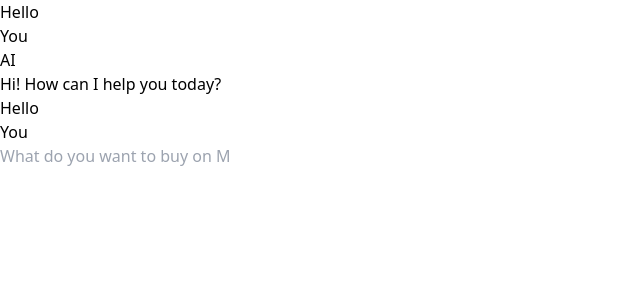
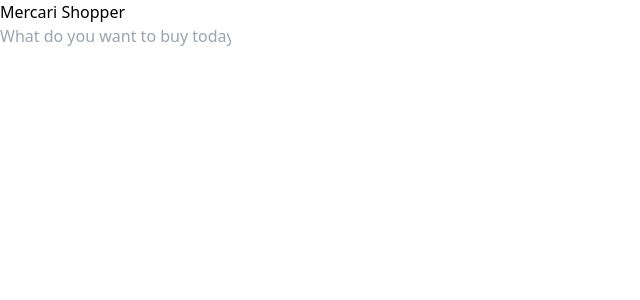
Before and after one commit to wailinkyaww/mercari-client, a Next.js app: page / in a window 1280 px wide. Shown: the top 300 px of the page, without its empty margins (0-640 px from the left). Built offline with nearby package versions, Linux system fonts and the light colour scheme.

Commit message:
added empty page

```diff
--- a/src/app/page.tsx
+++ b/src/app/page.tsx
@@ -1,5 +1,6 @@
 'use client'
 
+import { twMerge } from 'tailwind-merge'
 import { useCallback, useState } from 'react'
 import { Message } from '@/components/message'
 import { ChatInput } from '@/components/chat-input'
@@ -8,11 +9,7 @@
 import { type TMessage } from '@/services/search.service'
 
 export default function Home() {
-  const [messages, setMessages] = useState<TMessage[]>([
-    { role: 'user', content: 'Hello' },
-    { role: 'assistant', content: 'Hi! How can I help you today?' },
-    { role: 'user', content: 'Hello' },
-  ])
+  const [messages, setMessages] = useState<TMessage[]>([])
 
   const updateLastMessage = useCallback(
     (chunk: string) => {
@@ -44,13 +41,26 @@
 
   return (
     // height calculation - full screen height minus margin on top and bottom
-    <div className='flex flex-col max-w-2xl md:mx-auto m-4 h-[calc(100vh-2rem)] justify-between'>
+    <div
+      className={twMerge(
+        'flex flex-col max-w-2xl md:mx-auto m-4 h-[calc(100vh-2rem)] justify-between',
+        messages.length === 0 && 'justify-center',
+      )}
+    >
       <div className='flex flex-col gap-4 '>
         {messages.map((message, index) => {
           return <Message key={index} message={message} />
         })}
       </div>
 
+      {messages.length === 0 && (
+        <div className='mb-10'>
+          <h2 className='text-3xl font-bold text-center text-[#6778f5]'>
+            Mercari Shopper
+          </h2>
+        </div>
+      )}
+
       <ChatInput onSubmit={onUserMessageSubmit} />
     </div>
   )
--- a/src/components/chat-input.tsx
+++ b/src/components/chat-input.tsx
@@ -8,8 +8,8 @@
     <input
       ref={textInputRef}
       type='text'
-      className='border border-neutral-300 rounded-lg p-2 w-full'
-      placeholder='What do you want to buy on Mercari today...'
+      className='border border-neutral-300 rounded-full py-2 px-4 w-full text-lg'
+      placeholder='What do you want to buy today?'
       onKeyUp={(event) => {
         // on enter key press
         if (event.key === 'Enter') {
```
